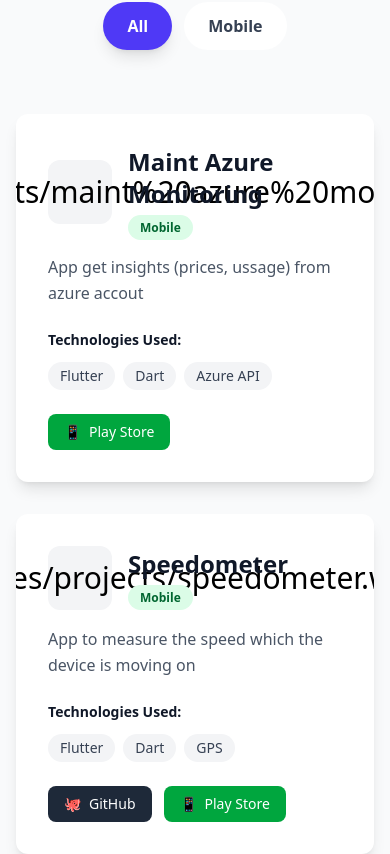
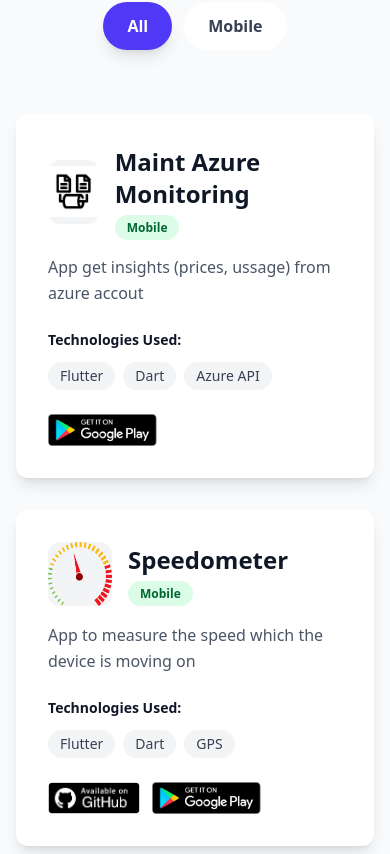
Before and after one commit to danny270793/danny270793.github.io-dev, a Preact app in the folder empty/: page / in a window 390 px wide. Shown: the part 7611-8465 px from the top of the page. Built offline with nearby package versions, Linux system fonts and the light colour scheme.

Commit message:
feat: update Projects component for real app data
- Adapt component to display actual mobile app projects
- Handle project images and real Play Store/GitHub links
- Ensure proper rendering of Flutter app portfolios
- Maintain responsive design for mobile project showcase

```diff
--- a/empty/src/components/Projects.tsx
+++ b/empty/src/components/Projects.tsx
@@ -1,5 +1,8 @@
 import { useState } from 'preact/hooks';
 import type { Project } from '../types';
+import GooglePlay from "../images/projects/google-play.png";
+import AppStore from "../images/projects/app-store.png";
+import Github from "../images/projects/github.png";
 
 interface ProjectsProps {
   projects: Project[];
@@ -64,7 +67,11 @@ export function Projects({ projects }: ProjectsProps) {
                 <div className="flex items-start justify-between mb-4">
                   <div className="flex items-center gap-4">
                     <div className="w-16 h-16 bg-gray-100 dark:bg-gray-700 rounded-xl flex items-center justify-center text-3xl">
-                      {project.icon}
+                      <img
+                        src={project.icon}
+                          alt={project.name}
+                        className="w-24 h-24 object-contain group-hover:scale-105 transition-transform duration-300"
+                      />
                     </div>
                     <div>
                       <h3 className="text-2xl font-bold text-gray-900 dark:text-white mb-1">
@@ -105,21 +112,11 @@ export function Projects({ projects }: ProjectsProps) {
                       href={project.githubUrl}
                       target="_blank"
                       rel="noopener noreferrer"
-                      className="bg-gray-800 hover:bg-gray-900 text-white px-4 py-2 rounded-lg text-sm font-medium transition-colors flex items-center gap-2"
                     >
-                      <span>🐙</span>
-                      GitHub
-                    </a>
-                  )}
-                  {project.webUrl && (
-                    <a
-                      href={project.webUrl}
-                      target="_blank"
-                      rel="noopener noreferrer"
-                      className="bg-indigo-600 hover:bg-indigo-700 text-white px-4 py-2 rounded-lg text-sm font-medium transition-colors flex items-center gap-2"
-                    >
-                      <span>🌐</span>
-                      Live Demo
+                      <img
+                        src={Github}
+                        alt={project.name}
+                        className="h-8 w-auto"/>
                     </a>
                   )}
                   {project.playstoreUrl && (
@@ -127,10 +124,11 @@ export function Projects({ projects }: ProjectsProps) {
                       href={project.playstoreUrl}
                       target="_blank"
                       rel="noopener noreferrer"
-                      className="bg-green-600 hover:bg-green-700 text-white px-4 py-2 rounded-lg text-sm font-medium transition-colors flex items-center gap-2"
                     >
-                      <span>📱</span>
-                      Play Store
+                      <img
+                        src={GooglePlay}
+                        alt={project.name}
+                        className="h-8 w-auto"/>
                     </a>
                   )}
                   {project.appstoreUrl && (
@@ -138,10 +136,11 @@ export function Projects({ projects }: ProjectsProps) {
                       href={project.appstoreUrl}
                       target="_blank"
                       rel="noopener noreferrer"
-                      className="bg-blue-600 hover:bg-blue-700 text-white px-4 py-2 rounded-lg text-sm font-medium transition-colors flex items-center gap-2"
                     >
-                      <span>🍎</span>
-                      App Store
+                      <img
+                        src={AppStore}
+                        alt={project.name}
+                        className="h-8 w-auto"/>
                     </a>
                   )}
                 </div>
```
